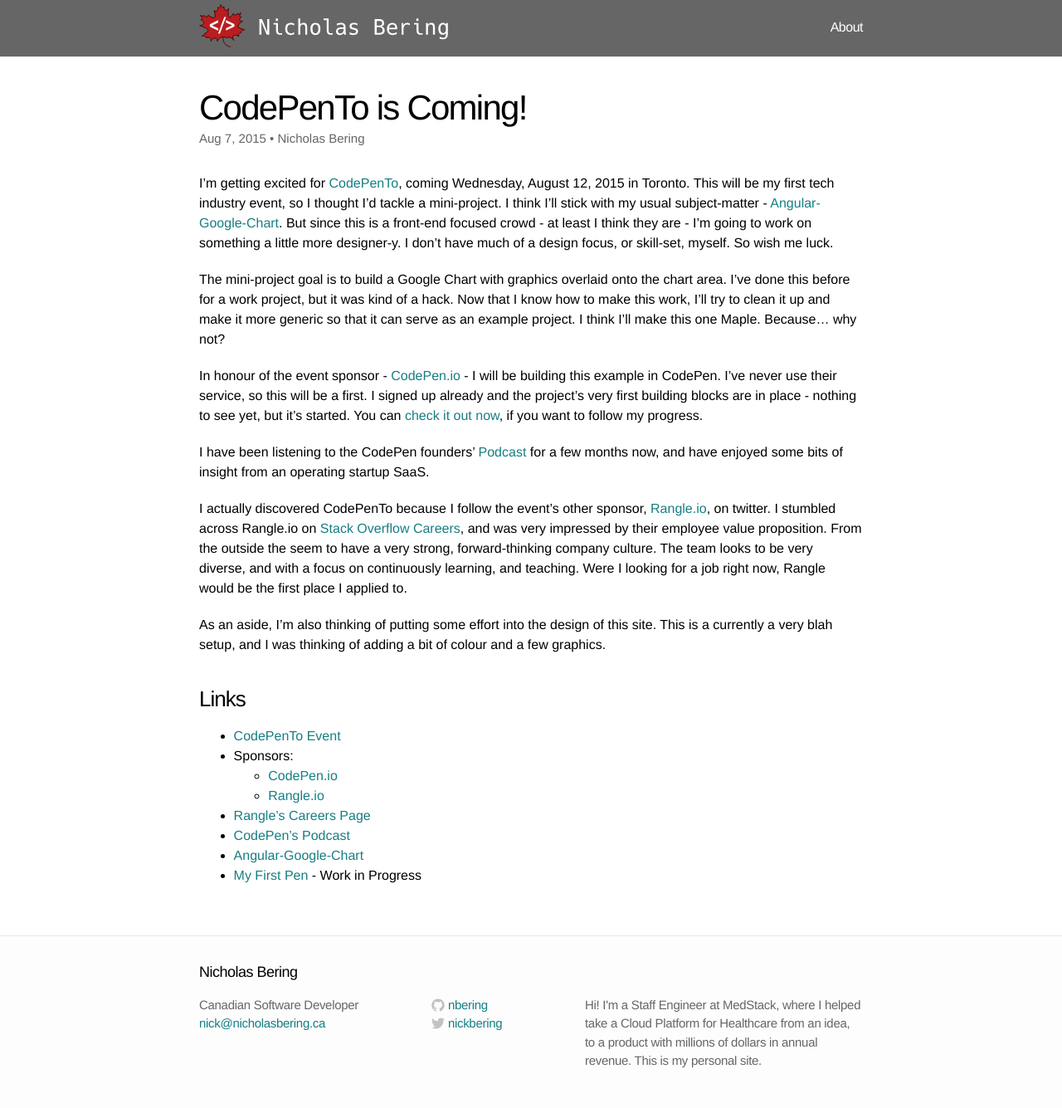
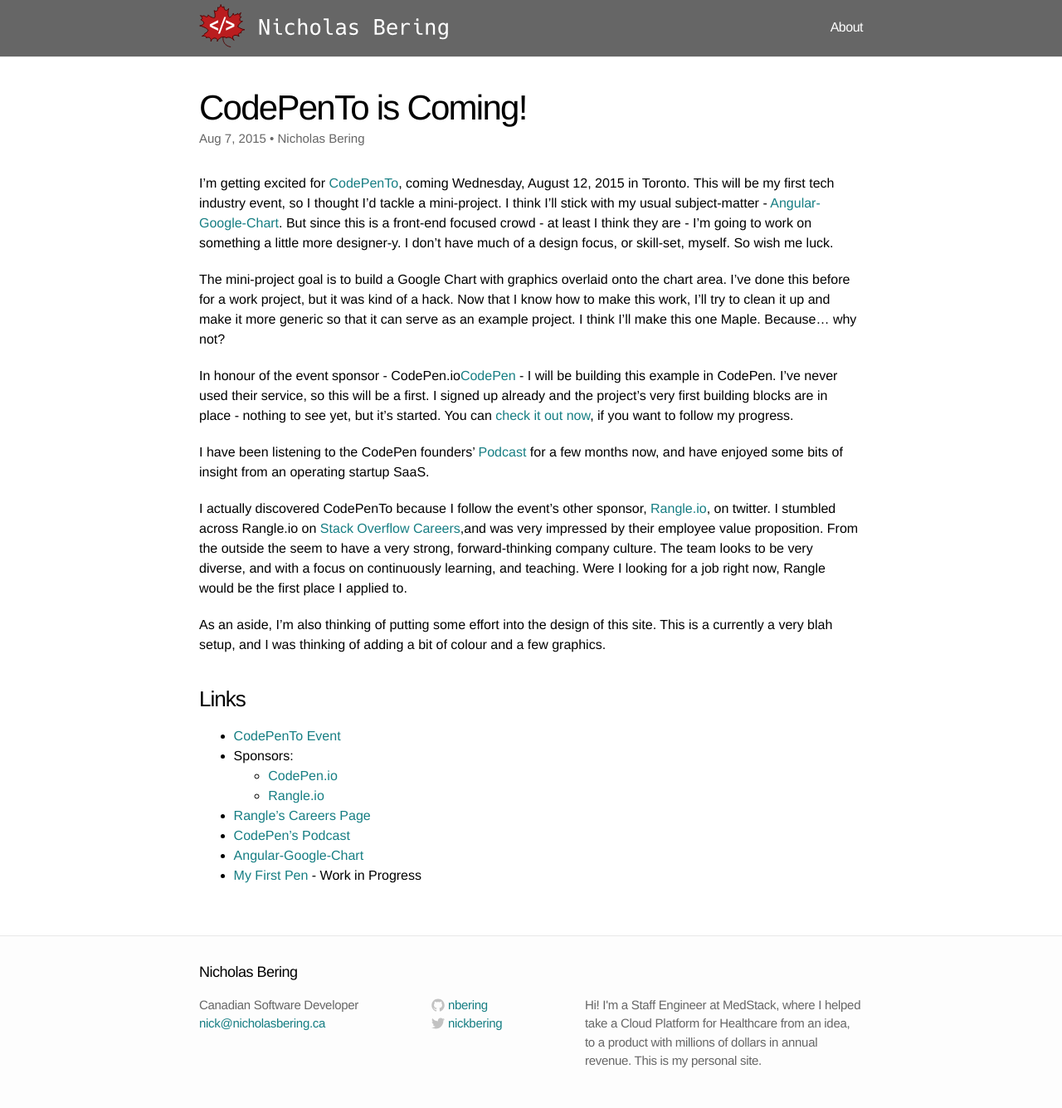
Before and after one commit to nbering/nicholasbering-ca, a Jekyll site: the page built from _posts/2015-08-07-codepento.md, in a window 1280 px wide. Shown: the whole page at 83% size. Built offline with Jekyll 4.4.1, drawn with Linux system fonts in a browser that asks for light colours; part of the change alters nothing that is shown.

```diff
--- a/_posts/2015-08-07-codepento.md
+++ b/_posts/2015-08-07-codepento.md
@@ -9,25 +9,56 @@ last_modified_at: 2016-05-20 00:14:22 2016 -0400
 author: Nicholas Bering
 ---
 
-I'm getting excited for <a href="https://nvite.com/CodePenTo/e92c">CodePenTo</a>, coming Wednesday, August 12, 2015 in Toronto. This will be my first tech industry event, so I thought I'd tackle a mini-project. I think I'll stick with my usual subject-matter - <a href="https://github.com/angular-google-chart/angular-google-chart/">Angular-Google-Chart</a>. But since this is a front-end focused crowd - at least I think they are - I'm going to work on something a little more designer-y. I don't have much of a design focus, or skill-set, myself. So wish me luck.
+I'm getting excited for [CodePenTo], coming Wednesday, August 12, 2015 in
+Toronto. This will be my first tech industry event, so I thought I'd tackle a
+mini-project. I think I'll stick with my usual subject-matter -
+[Angular-Google-Chart][angular-google-chart]. But since this is a front-end
+focused crowd - at least I think they are - I'm going to work on something a
+little more designer-y. I don't have much of a design focus, or skill-set,
+myself. So wish me luck.
 
-The mini-project goal is to build a Google Chart with graphics overlaid onto the chart area. I've done this before for a work project, but it was kind of a hack. Now that I know how to make this work, I'll try to clean it up and make it more generic so that it can serve as an example project. I think I'll make this one Maple. Because... why not?
+The mini-project goal is to build a Google Chart with graphics overlaid onto the
+chart area. I've done this before for a work project, but it was kind of a hack.
+Now that I know how to make this work, I'll try to clean it up and make it more
+generic so that it can serve as an example project. I think I'll make this one
+Maple. Because... why not?
 
-In honour of the event sponsor - <a href="https://codepen.io/">CodePen.io</a> - I will be building this example in CodePen.  I've never use their service, so this will be a first. I signed up already and the project's very first building blocks are in place - nothing to see yet, but it's started. You can <a href="https://codepen.io/nbering/pen/yNZxKr">check it out now</a>, if you want to follow my progress.
+In honour of the event sponsor - CodePen.io[CodePen] - I will be building this
+example in CodePen.  I've never used their service, so this will be a first. I
+signed up already and the project's very first building blocks are in place -
+nothing to see yet, but it's started. You can [check it out now][Project], if
+you want to follow my progress.
 
-I have been listening to the CodePen founders' <a href="https://blog.codepen.io/radio/">Podcast</a> for a few months now, and have enjoyed some bits of insight from an operating startup SaaS.
+I have been listening to the CodePen founders' [Podcast] for a few months now,
+and have enjoyed some bits of insight from an operating startup SaaS.
 
-I actually discovered CodePenTo because I follow the event's other sponsor, <a href="https://rangle.io/">Rangle.io</a>, on twitter.  I stumbled across Rangle.io on <a href="https://careers.stackoverflow.com/company/rangle-io">Stack Overflow Careers</a>, and was very impressed by their employee value proposition. From the outside the seem to have a very strong, forward-thinking company culture. The team looks to be very diverse, and with a focus on continuously learning, and teaching. Were I looking for a job right now, Rangle would be the first place I applied to.
+I actually discovered CodePenTo because I follow the event's other sponsor,
+[Rangle.io], on twitter.  I stumbled across Rangle.io on [Stack Overflow Careers]
+[Careers Post],and was very impressed by their employee value proposition. From
+the outside the seem to have a very strong, forward-thinking company culture.
+The team looks to be very diverse, and with a focus on continuously learning,
+and teaching. Were I looking for a job right now, Rangle would be the first
+place I applied to.
 
-As an aside, I'm also thinking of putting some effort into the design of this site. This is a currently a very blah setup, and I was thinking of adding a bit of colour and a few graphics.
+As an aside, I'm also thinking of putting some effort into the design of this
+site. This is a currently a very blah setup, and I was thinking of adding a bit
+of colour and a few graphics.
 
 ### Links
 
-* <a href="https://nvite.com/CodePenTo/e92c">CodePenTo Event</a>
+* [CodePenTo Event][CodePenTo]
 * Sponsors:
-  * <a href="https://codepen.io/">CodePen.io</a>
-  * <a href="https://rangle.io/">Rangle.io</a>
-* <a href="https://careers.stackoverflow.com/company/rangle-io">Rangle's Careers Page</a>
-* <a href="https://blog.codepen.io/radio/">CodePen's Podcast</a>
-* <a href="https://github.com/angular-google-chart/angular-google-chart/">Angular-Google-Chart</a>
-* <a href="https://codepen.io/nbering/pen/yNZxKr">My First Pen</a> - Work in Progress
+  * [CodePen.io][CodePen]
+  * [Rangle.io]
+* [Rangle's Careers Page][Careers Post]
+* [CodePen's Podcast][Podcast]
+* [Angular-Google-Chart][angular-google-chart]
+* [My First Pen][Project] - Work in Progress
+
+[CodePenTo]: <https://nvite.com/CodePenTo/e92c>
+[angular-google-chart]: <https://github.com/angular-google-chart/angular-google-chart/>
+[CodePen]: <"https://codepen.io/>
+[Project]: <https://codepen.io/nbering/pen/yNZxKr>
+[Podcast]: <https://blog.codepen.io/radio/>
+[Rangle.io]: <https://rangle.io/>
+[Careers Post]: <https://careers.stackoverflow.com/company/rangle-io>
```
